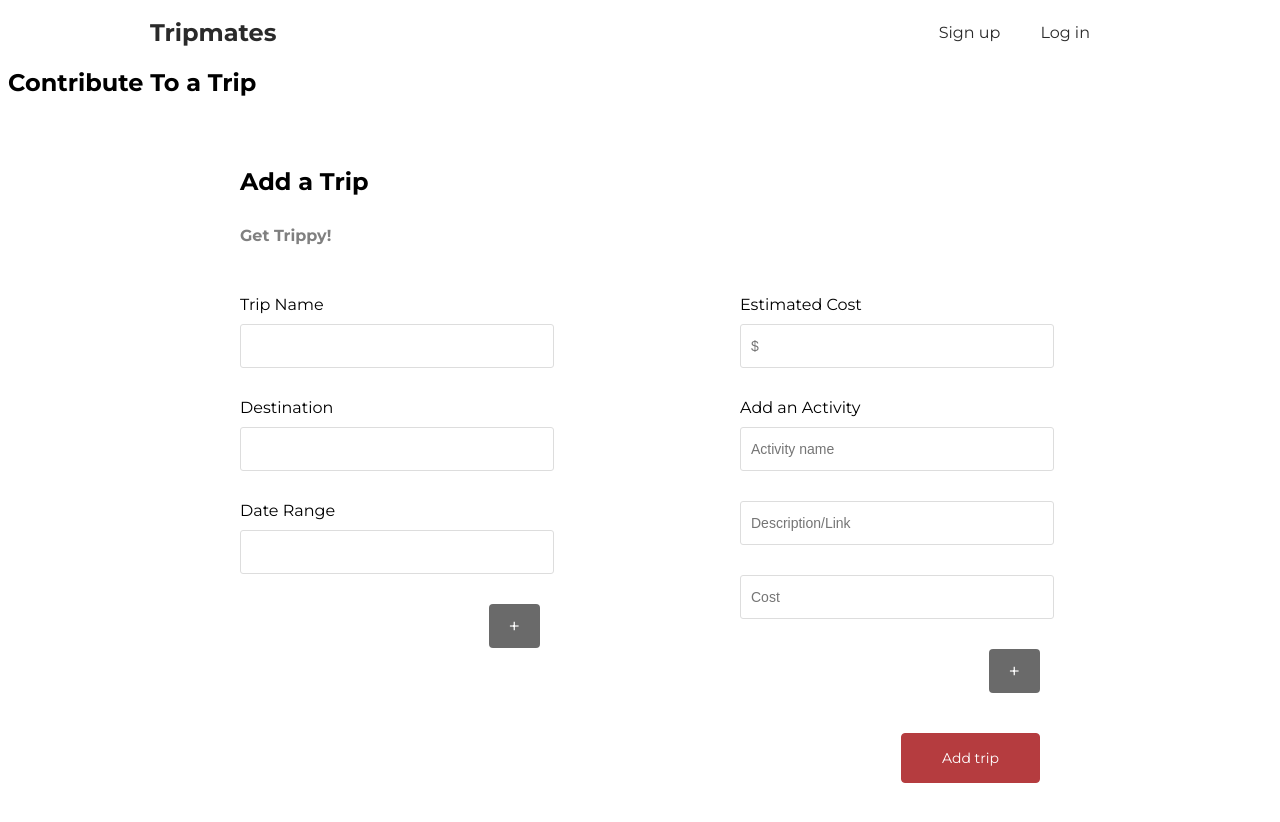
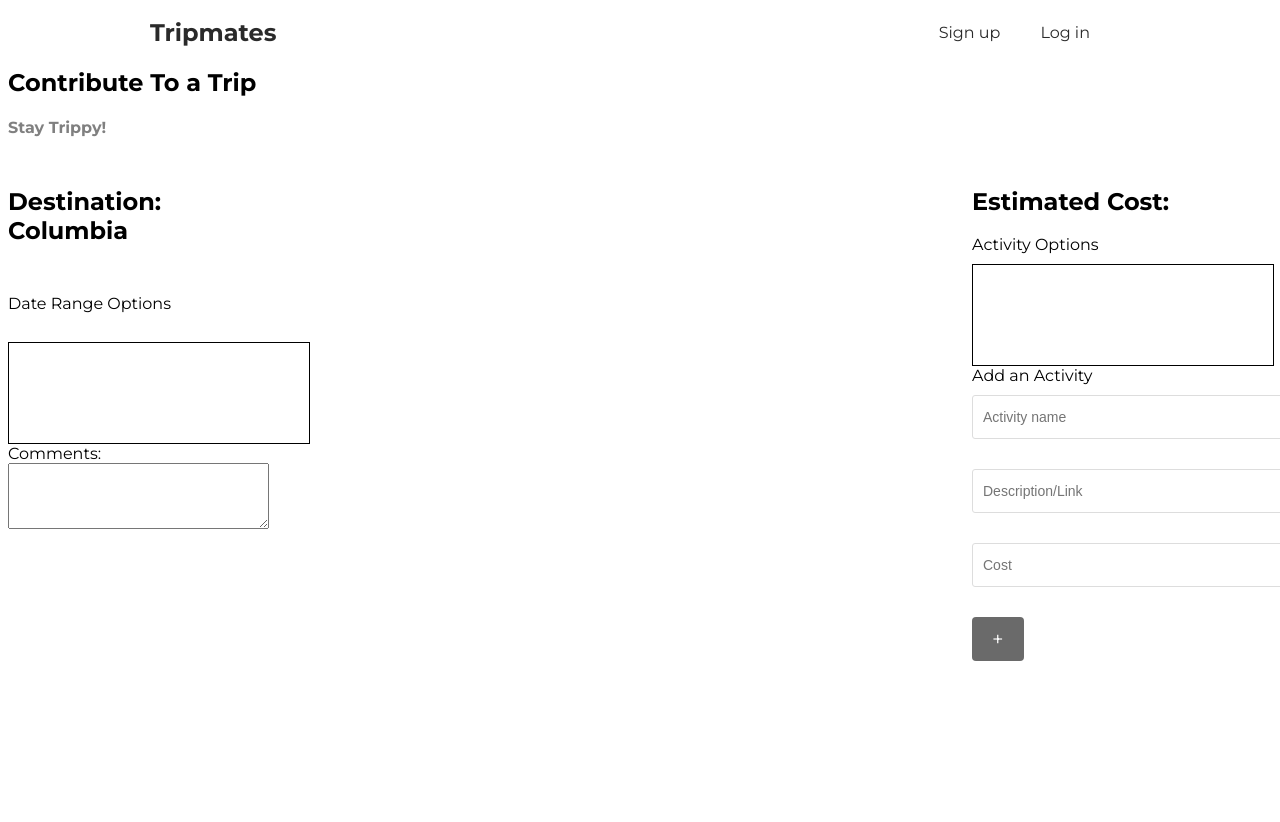
Before and after one commit to tabithahsia/Tripmates, a React app: page /contributeTrip in a window 1280 px wide. Shown: the top 822 px of the page. After the commit the page ends 800 px from the top, so only its background shows below. Built offline with nearby package versions, Linux system fonts and the light colour scheme.

Commit message:
styled contributeToTrip

```diff
--- a/client/src/components/ContributeTrip.jsx
+++ b/client/src/components/ContributeTrip.jsx
@@ -17,33 +17,34 @@ class ContributeTrip extends React.Component {
 
         <h1>Contribute To a Trip</h1>
 
-        <div id="createTripParent">
+        <div id="contributeTripParent">
           <form>
-          <h3 id="pageheader">Add a Trip</h3>
-          <h4 id="subheader">Get Trippy!</h4>
+          <h4 id="subheader">Stay Trippy!</h4>
 
           <div id="firstHalf">
-            <label>Trip Name</label>
-            <input name="tripName" type="text"/>
+            <h1>Destination:</h1>
+            <h3>Columbia</h3> <br/>
 
-            <label>Destination</label>
-            <input name="tripName" type="text" /><br/><br/>
-            <label>Date Range</label>
-            <input name="dateRange" type ="text"/>
-            <button id="secondary">+</button>
+            <label>Date Range Options </label><br/>
+            <div id='dateRanges'></div>
+
+            Comments: <br/>
+            <textarea rows="4" cols="30"></textarea>
           </div>
 
           <div id="secondHalf">
-            <label>Estimated Cost</label>
-            <input name="estimatedCost" type="text" placeholder="$"/><br/><br/>
+            <h1>Estimated Cost:</h1><br/>
 
-            <label>Add an Activity</label>
+
+            <label>Activity Options</label>
+            <div id='activityOptions'></div>
+
+            <label> Add an Activity </label>
             <input name="activity" type ="text" placeholder="Activity name"/><br/><br/>
             <input name="activity" type ="text" placeholder="Description/Link"/><br/><br/>
             <input name="activity" type ="text" placeholder="Cost"/>
             <button id="secondary">+</button>
           </div>
-          <button id="primary">Add trip</button>
         </form>
         </div>
       </div>
--- a/client/src/components/CreateTrip.jsx
+++ b/client/src/components/CreateTrip.jsx
@@ -17,7 +17,7 @@ class CreateTrip extends React.Component {
 
         <div id="createTripParent">
           <form>
-          <h3 id="pageheader">Add a Trip</h3>
+          <h3 id="pageheader">Create a Trip</h3>
           <h4 id="subheader">Get Trippy!</h4>
 
           <div id="firstHalf">
--- a/client/src/index.js
+++ b/client/src/index.js
@@ -20,7 +20,6 @@ ReactDOM.render(
             <Route path="/profile" component={Profile}/>
             <Route path="/createTrip" component={CreateTrip}/>
             <Route path="/contributeTrip" component={ContributeTrip}/>
-
         </div>
     </Router>
   </div>
--- a/public/styles/styles.css
+++ b/public/styles/styles.css
@@ -195,3 +195,20 @@ nav li {
 	width: 300px;
 }
 /************************* CONTRIBUTE TO TRIP PAGE *************************/
+
+#contributeTripParent {
+
+}
+
+
+#dateRanges {
+  border: 1px solid black;
+  height:  100px;
+  width: 300px;
+}
+
+#activityOptions {
+  border: 1px solid black;
+  height:  100px;
+  width: 300px;
+}
```
Also changed, not shown: 2 other files (tests, documents, lock files or other folders).
